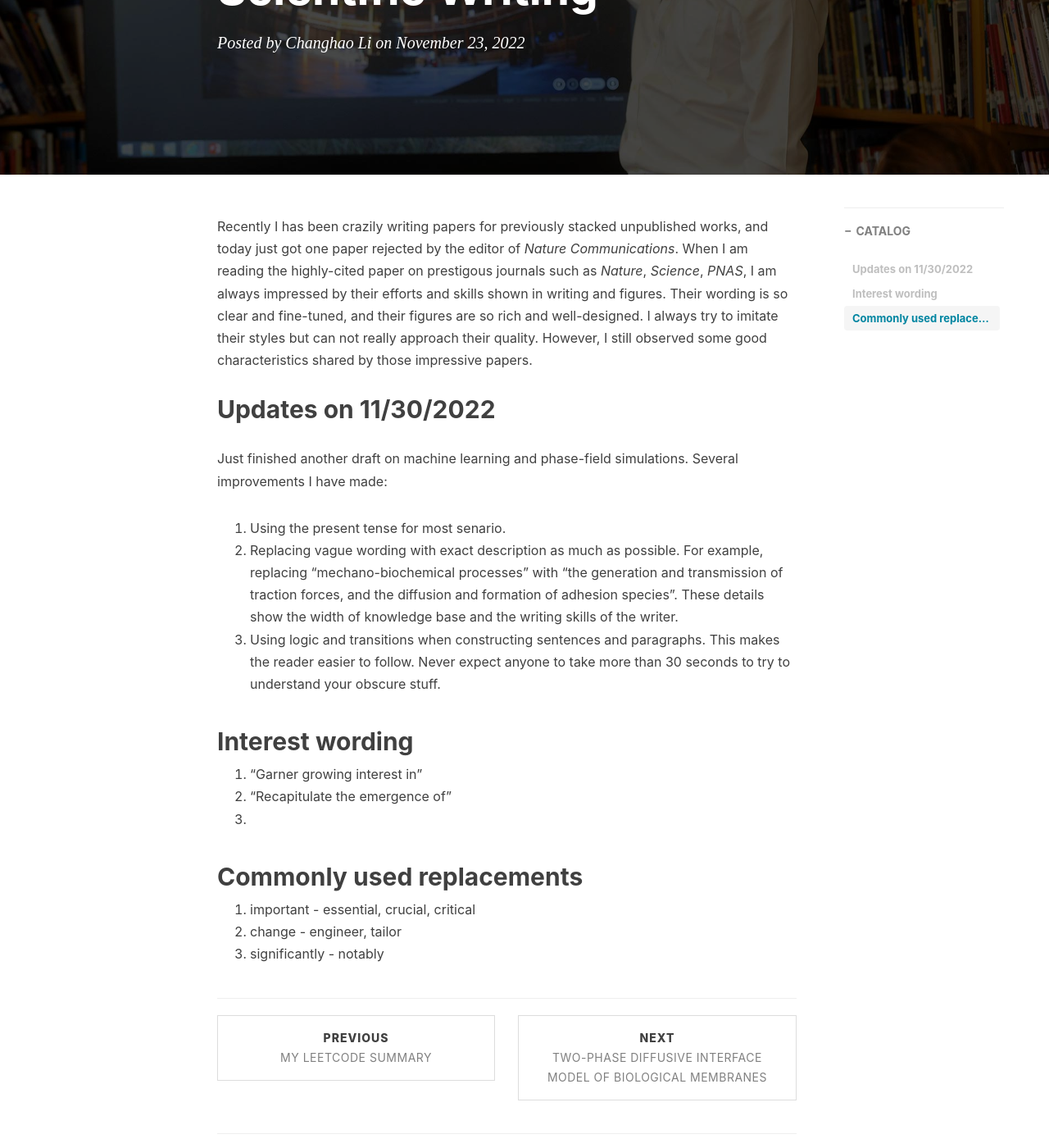
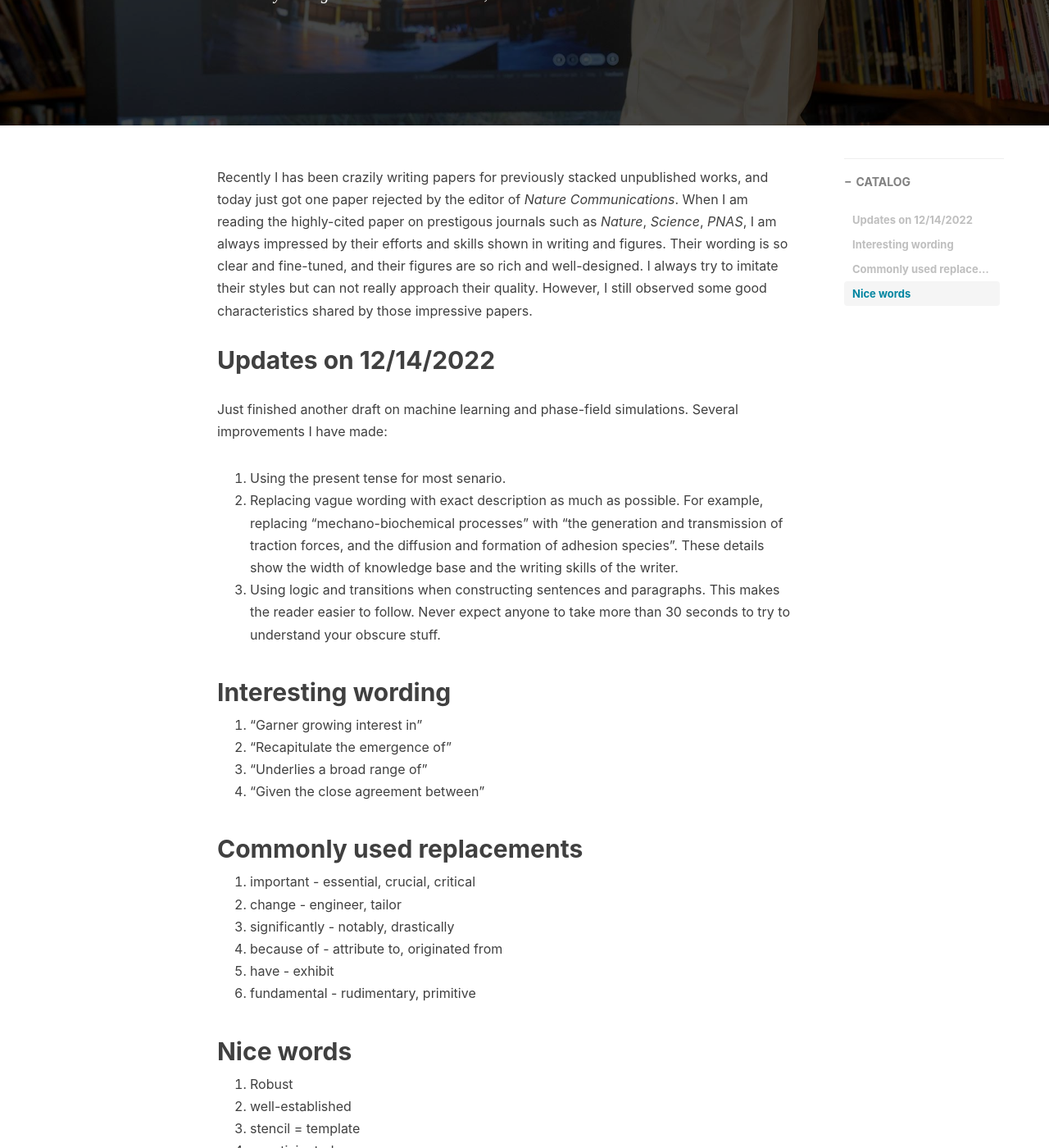
Before and after one commit to lichanghao/lichanghao.github.io.old, a Jekyll site: the page built from _posts/2022-11-23-Some Observations on High-quality Paper.md, in a window 1280 px wide and 1400 px high, scrolled down 304 px. Shown: the whole window at 82% size. Built offline with Jekyll 4.4.1, drawn with Linux system fonts in a browser that asks for light colours; nearby versions of some CDN libraries; comment, search, counter and statistics services are not loaded; some of the changed text lies outside the part shown.

Commit message:
20221213

```diff
--- a/_posts/2022-11-23-Some Observations on High-quality Paper.md
+++ b/_posts/2022-11-23-Some Observations on High-quality Paper.md
@@ -13,7 +13,7 @@ author:            Changhao Li
 
 Recently I has been crazily writing papers for previously stacked unpublished works, and today just got one paper rejected by the editor of *Nature Communications*. When I am reading the highly-cited paper on prestigous journals such as *Nature*, *Science*, *PNAS*, I am always impressed by their efforts and skills shown in writing and figures. Their wording is so clear and fine-tuned, and their figures are so rich and well-designed. I always try to imitate their styles but can not really approach their quality. However, I still observed some good characteristics shared by those impressive papers.
 
-## Updates on 11/30/2022
+## Updates on 12/14/2022
 
 Just finished another draft on machine learning and phase-field simulations. Several improvements I have made:
 
@@ -21,14 +21,25 @@ Just finished another draft on machine learning and phase-field simulations. Sev
 2. Replacing vague wording with exact description as much as possible. For example, replacing "mechano-biochemical processes" with "the generation and transmission of traction forces, and the diffusion and formation of adhesion species". These details show the width of knowledge base and the writing skills of the writer.
 3. Using logic and transitions when constructing sentences and paragraphs. This makes the reader easier to follow. Never expect anyone to take more than 30 seconds to try to understand your obscure stuff.
 
-## Interest wording
+## Interesting wording
 
 1. "Garner growing interest in"
 2. "Recapitulate the emergence of"
-3.
+3. "Underlies a broad range of"
+4. "Given the close agreement between"
 
 ## Commonly used replacements
 
 1. important - essential, crucial, critical
 2. change - engineer, tailor
-3. significantly - notably
+3. significantly - notably, drastically
+4. because of - attribute to, originated from
+5. have - exhibit
+6. fundamental - rudimentary, primitive
+
+## Nice words
+
+1. Robust
+2. well-established
+3. stencil = template
+4. unanticipated
```
Also changed, not shown: other parts of _posts/2022-11-23-Some Observations on High-quality Paper.md (+1 -1 lines), _posts/2022-12-07-Two-Phase membrane diffusive interface model.md (+1 -1 lines).
